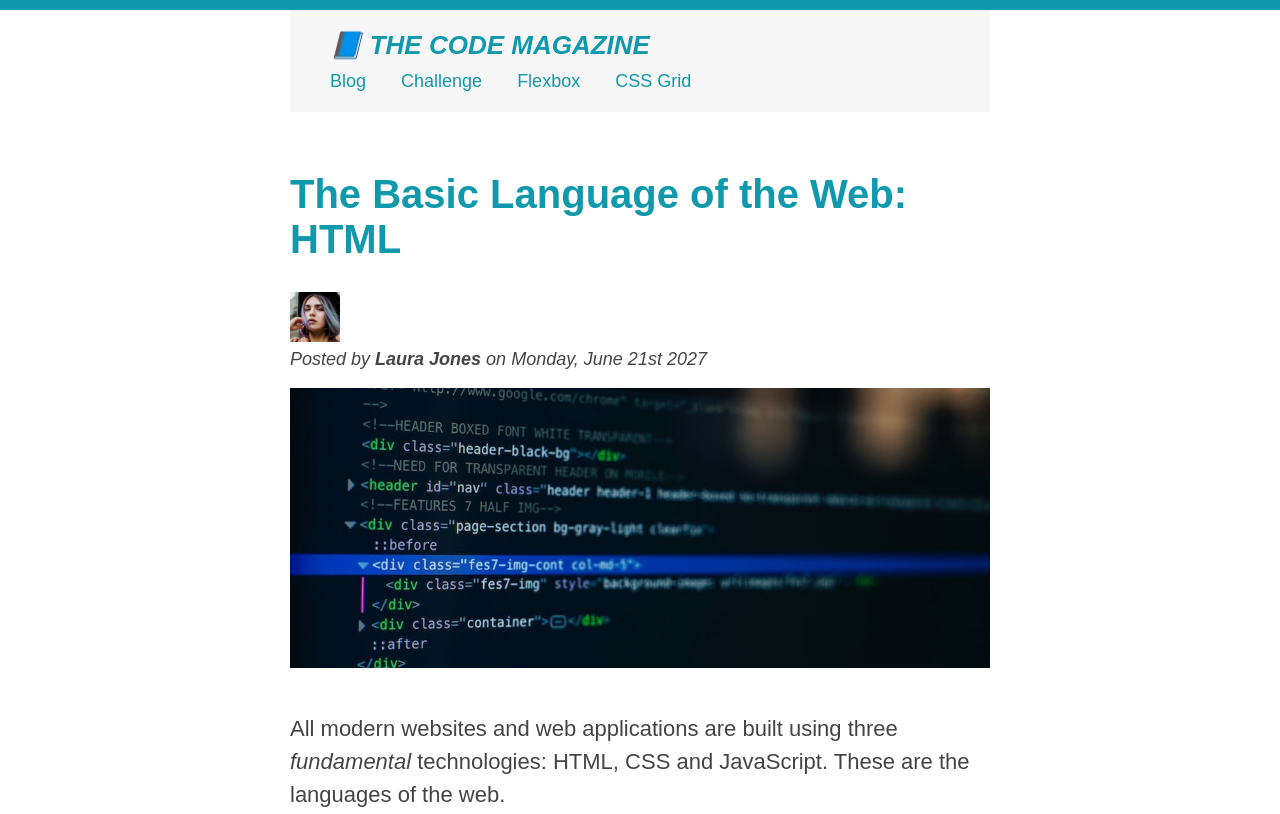
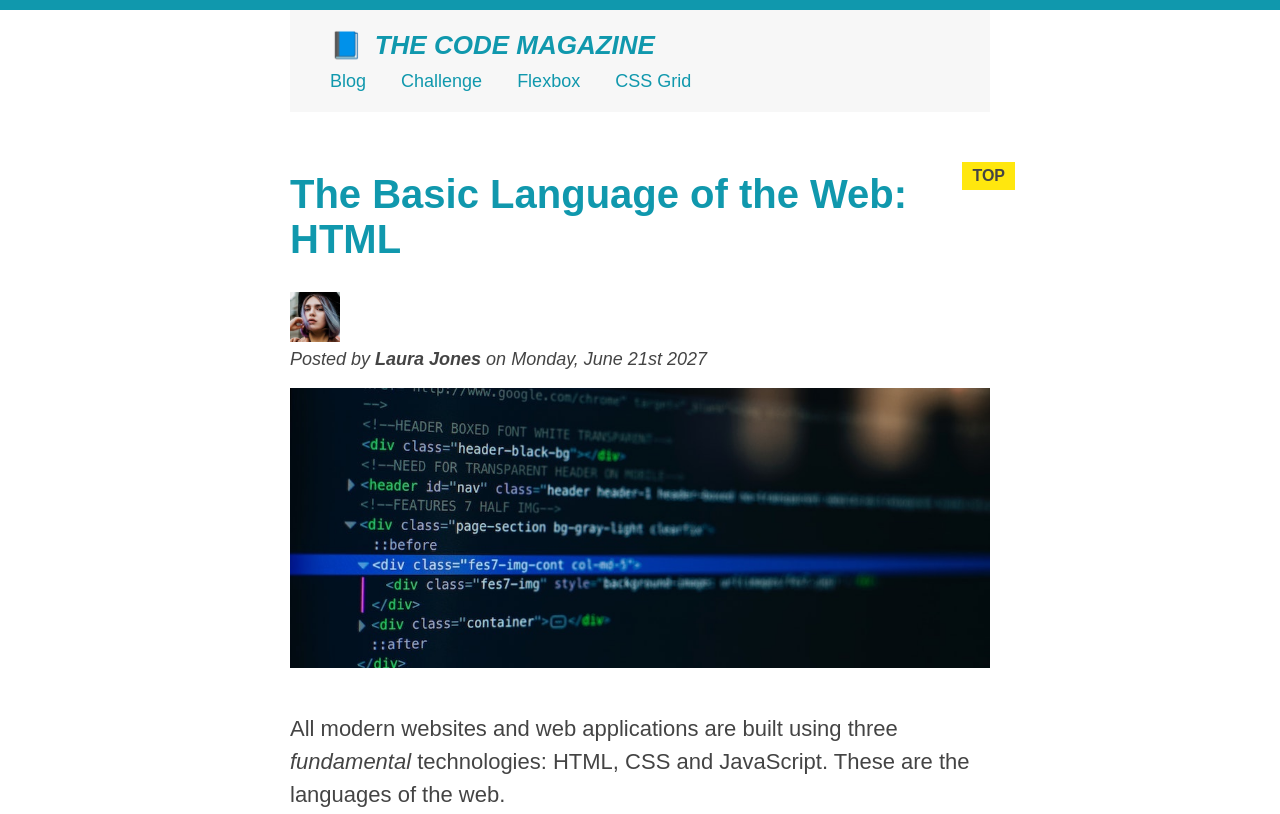
Before and after one commit to tatsurodev/design-and-develop-a-killer-website-with-html5-and-css3, a plain HTML site: page 03-CSS-Fundamentals/index.html in a window 1280 px wide. Shown: the top 814 px of the page. Drawn offline with Linux system fonts and the light colour scheme.

Commit message:
pseudo element 41

```diff
--- a/03-CSS-Fundamentals/style.css
+++ b/03-CSS-Fundamentals/style.css
@@ -244,6 +244,40 @@ button {
   right: 50px;
 }
 
+/* :: pseudo element, 疑似要素 */
+h1::first-letter {
+  font-style: normal;
+  margin-right: 5px;
+}
+
+/* adjacent sibling, 隣接selector */
+h3 + p::first-line {
+  color: red;
+}
+
+h2 {
+  /* background-color: orangered; */
+  position: relative;
+}
+
+/* before: selectされた要素の最初の小要素として追加 */
+/* after: selectされた要素位最後の小要素として追加 */
+/* 子要素にposition: absoluteを指定しているのでbeforeでもafterでも一緒 */
+h2::before {
+  /* 必須 */
+  content: 'TOP';
+  background-color: #ffe70e;
+  color: #444;
+  font-size: 16px;
+  font-weight: bold;
+  /* pseudo elementはinline elementなので、width, height, padding, margin等の効くbox modelにしたい時は、diplay: block, inline-blockに指定する必要あり  */
+  display: inline-block;
+  padding: 5px 10px;
+  position: absolute;
+  top: -10px;
+  right: -25px;
+}
+
 /* Resolving conflicts, 優先順位高い順 */
 /* !important -> inline -> id -> class, pseudo class(., :) -> element, pseudo element(::) -> * -> inherited styles */
 /* #copyright {
```
